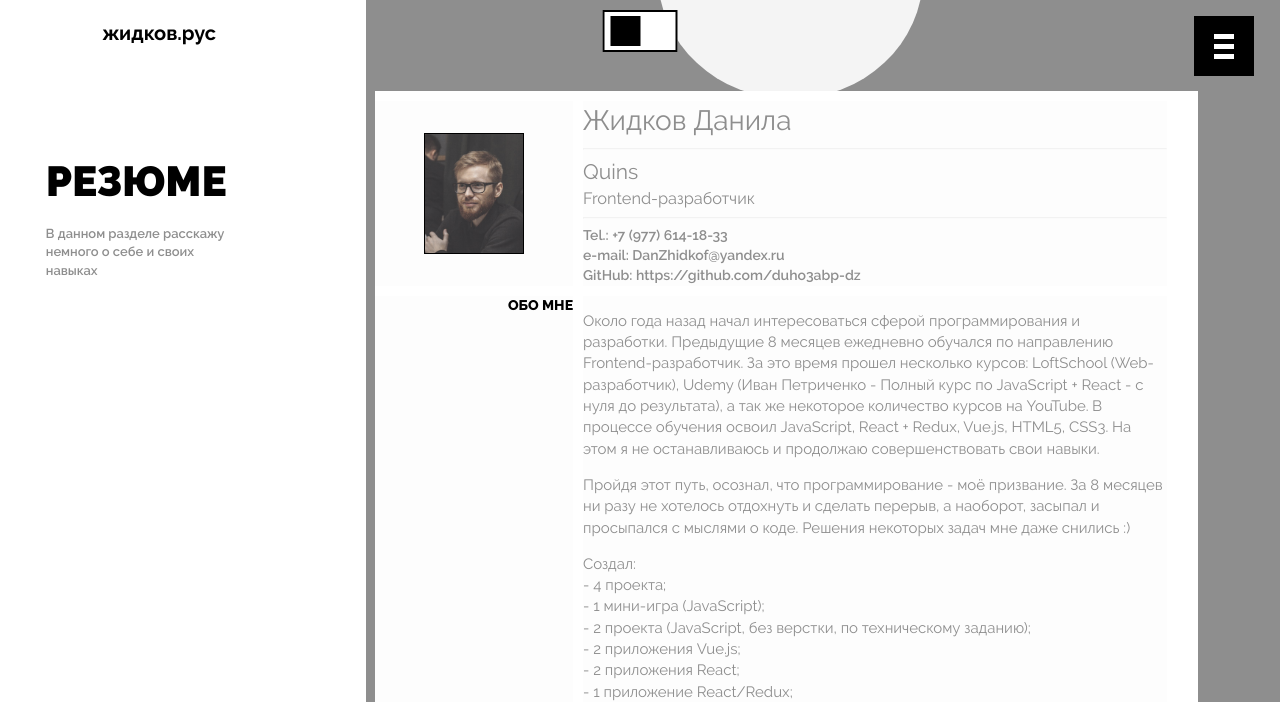
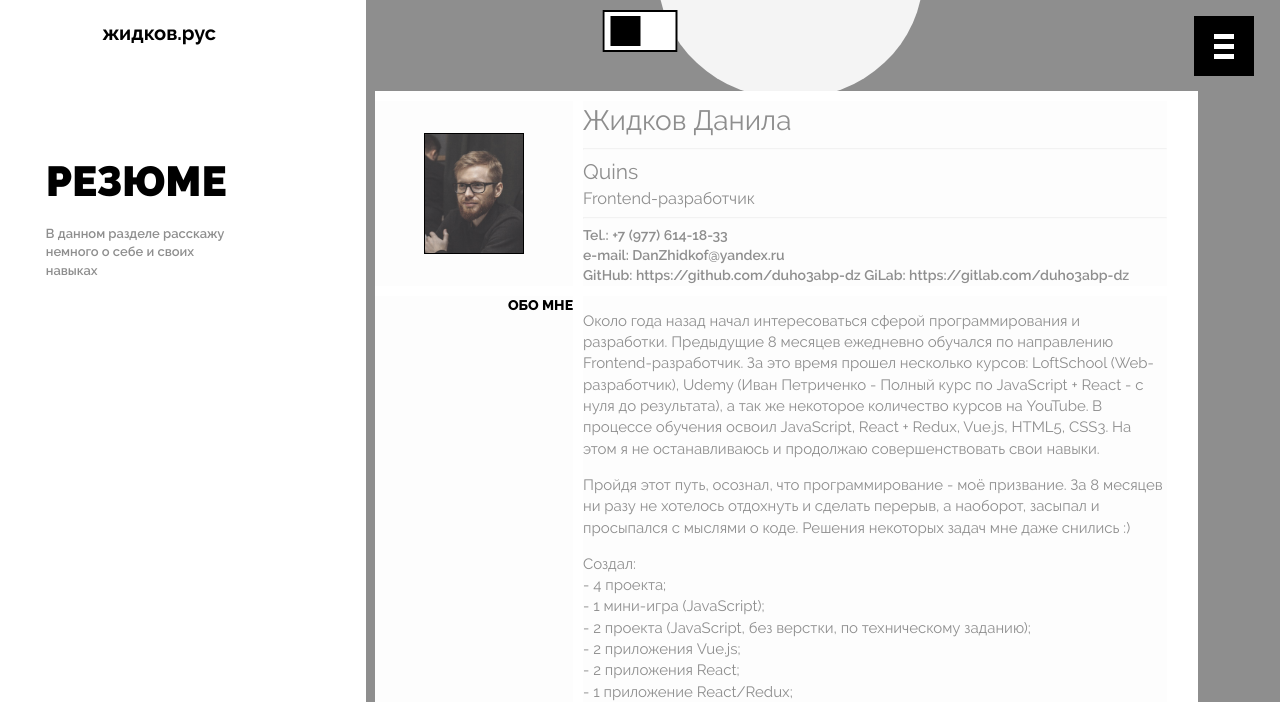
Before and after one commit to duho3abp-dz/Portfolio_project, a website built with webpack: page app/html/pages/about_me.html in a window 1280 px wide. Shown: the top 702 px of the page. Built offline with nearby package versions, Linux system fonts and the light colour scheme; files whose address does not match are found by name.

Commit message:
add new info

```diff
--- a/app/html/pages/about_me.html
+++ b/app/html/pages/about_me.html
@@ -49,6 +49,7 @@
                     Tel.: +7 (977) 614-18-33<br>
                     e-mail: DanZhidkof@yandex.ru<br>
                     GitHub: https://github.com/duho3abp-dz
+                    GiLab: https://gitlab.com/duho3abp-dz
                 </div>
 
                 <div class="about_block about_block-left about_position">
```
